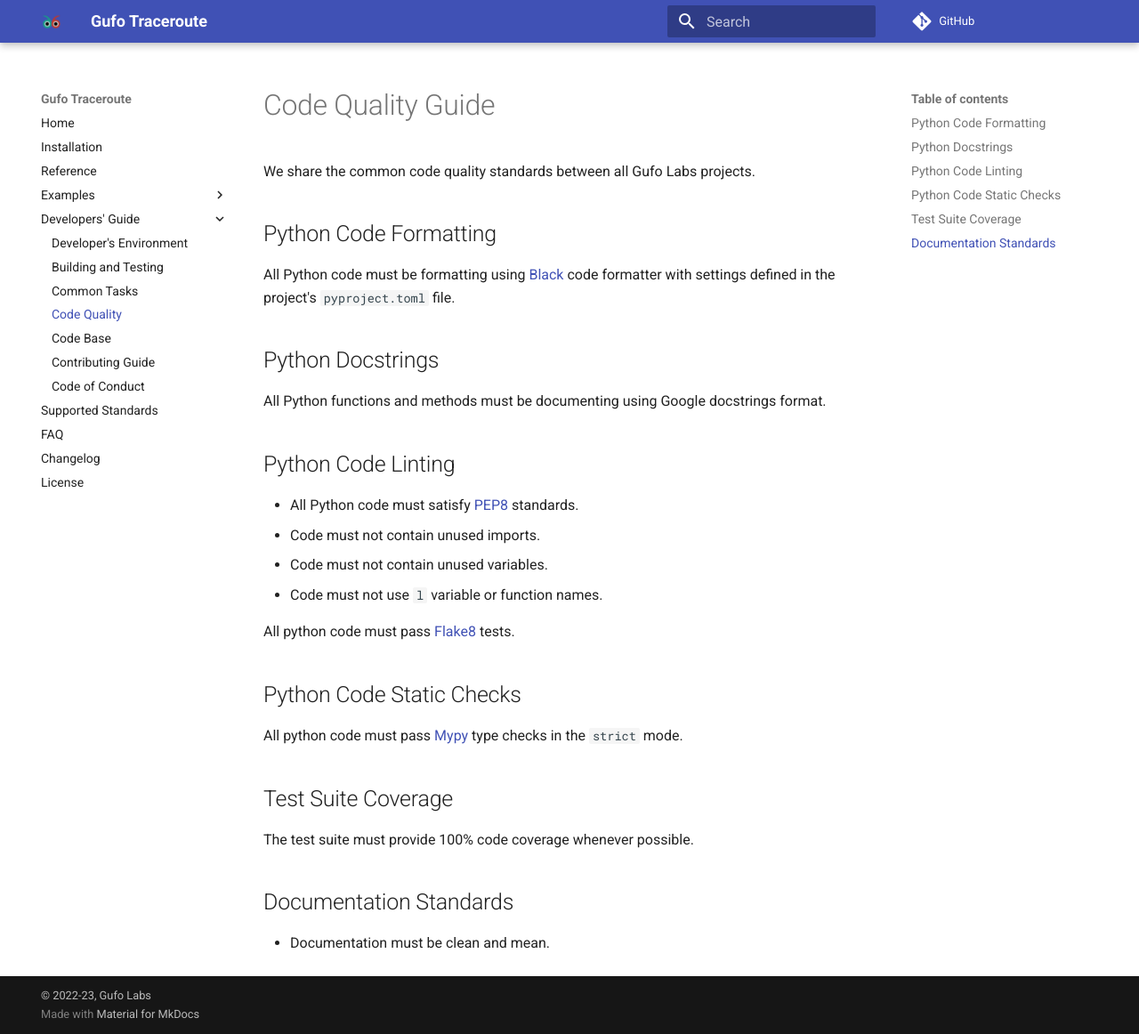
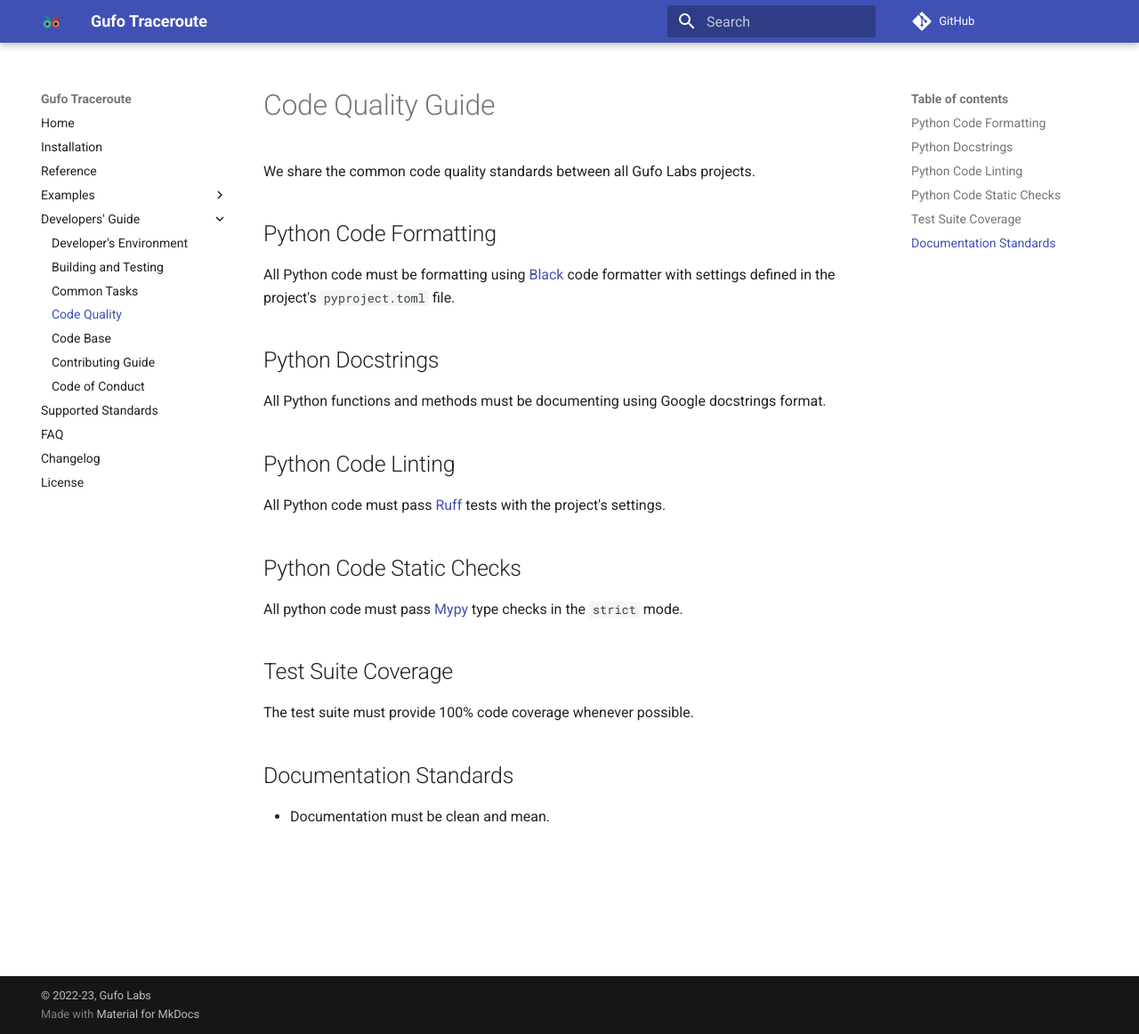
Before and after one commit to gufolabs/gufo_traceroute, an MkDocs documentation site: the page built from docs/codequality.md, in a window 1280 px wide and 1162 px high. Shown: the whole window at 89% size. Built offline with MkDocs 1.6.1 and Material for MkDocs 9.7.7, drawn with Linux system fonts in a browser that asks for light colours; comment, search, counter and statistics services are not loaded.

Commit message:
Remove flake8 references

```diff
--- a/docs/codequality.md
+++ b/docs/codequality.md
@@ -14,12 +14,7 @@ Google docstrings format.
 
 ## Python Code Linting
 
-* All Python code must satisfy [PEP8][PEP8] standards.
-* Code must not contain unused imports.
-* Code must not contain unused variables.
-* Code must not use `l` variable or function names.
-
-All python code must pass [Flake8][Flake8] tests.
+All Python code must pass [Ruff][Ruff] tests with the project's settings.
 
 ## Python Code Static Checks
 
@@ -34,6 +29,6 @@ The test suite must provide 100% code coverage whenever possible.
 * Documentation must be clean and mean.
 
 [Black]: https://black.readthedocs.io/en/stable
-[Flake8]: https://flake8.pycqa.org/en/latest/
+[Ruff]: https://github.com/charliermarsh/ruff
 [Mypy]: https://mypy.readthedocs.io/en/stable/
 [PEP8]: https://peps.python.org/pep-0008/
```
Also changed, not shown: docs/codebase.md (+2 -2 lines), docs/testing.md (+1 -1 lines).
